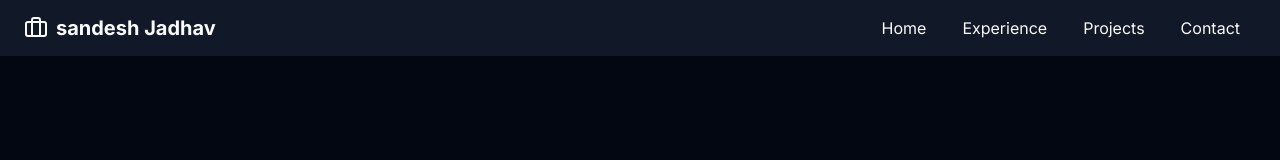
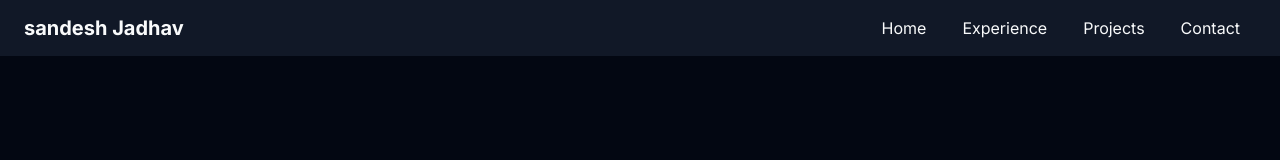
Before and after one commit to Sandeshjadhav22/sandesh, a Next.js app: page / in a window 1280 px wide. Shown: the top 160 px of the page. Built offline with nearby package versions, Linux system fonts and the light colour scheme.

Commit message:
removed suitcase

```diff
--- a/src/components/component/dashboard.tsx
+++ b/src/components/component/dashboard.tsx
@@ -19,7 +19,6 @@ export function Dashboard() {
     <div className="flex flex-col min-h-[100dvh] bg-gray-950 text-gray-50 scrollbar scrollbar-thumb-rose-500">
       <header className="px-4 lg:px-6 h-14 flex items-center justify-between bg-gray-900">
         <Link className="flex items-center gap-2" href="#">
-          <BriefcaseIcon className="h-6 w-6 text-gray-50" />
           <span className="text-xl font-bold text-gray-50">sandesh Jadhav</span>
         </Link>
         <div className="flex items-center gap-4 md:hidden">
@@ -28,7 +27,6 @@ export function Dashboard() {
             size="icon"
             variant="ghost"
           >
-            <MenuIcon className="h-6 w-6" />
             <span className="sr-only">Toggle navigation</span>
           </Button>
         </div>
@@ -425,44 +423,3 @@ export function Dashboard() {
     </div>
   );
 }
-
-function BriefcaseIcon(props: any) {
-  return (
-    <svg
-      {...props}
-      xmlns="http://www.w3.org/2000/svg"
-      width="24"
-      height="24"
-      viewBox="0 0 24 24"
-      fill="none"
-      stroke="currentColor"
-      strokeWidth="2"
-      strokeLinecap="round"
-      strokeLinejoin="round"
-    >
-      <path d="M16 20V4a2 2 0 0 0-2-2h-4a2 2 0 0 0-2 2v16" />
-      <rect width="20" height="14" x="2" y="6" rx="2" />
-    </svg>
-  );
-}
-
-function MenuIcon(props: any) {
-  return (
-    <svg
-      {...props}
-      xmlns="http://www.w3.org/2000/svg"
-      width="24"
-      height="24"
-      viewBox="0 0 24 24"
-      fill="none"
-      stroke="currentColor"
-      strokeWidth="2"
-      strokeLinecap="round"
-      strokeLinejoin="round"
-    >
-      <line x1="4" x2="20" y1="12" y2="12" />
-      <line x1="4" x2="20" y1="6" y2="6" />
-      <line x1="4" x2="20" y1="18" y2="18" />
-    </svg>
-  );
-}
```
